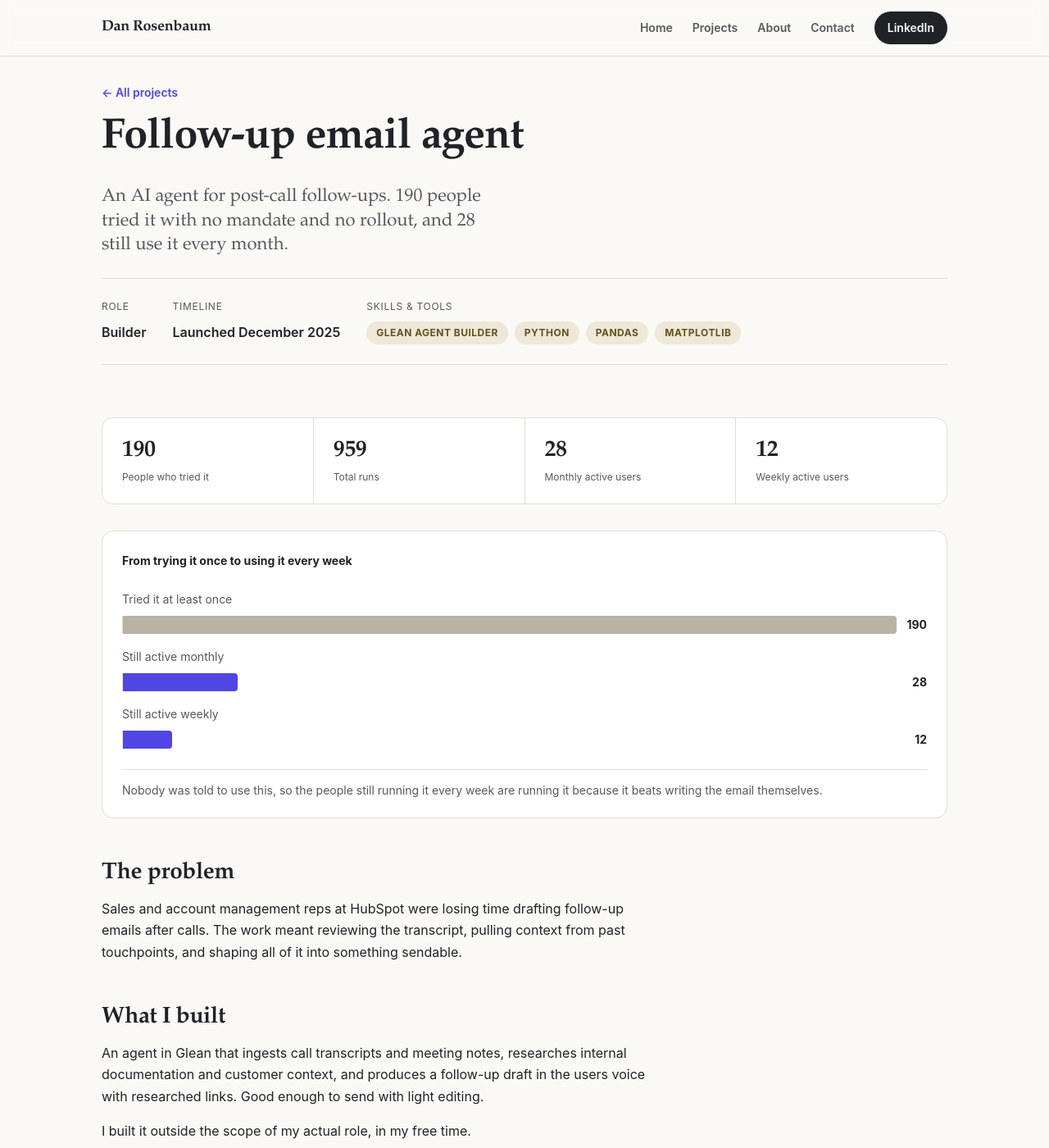
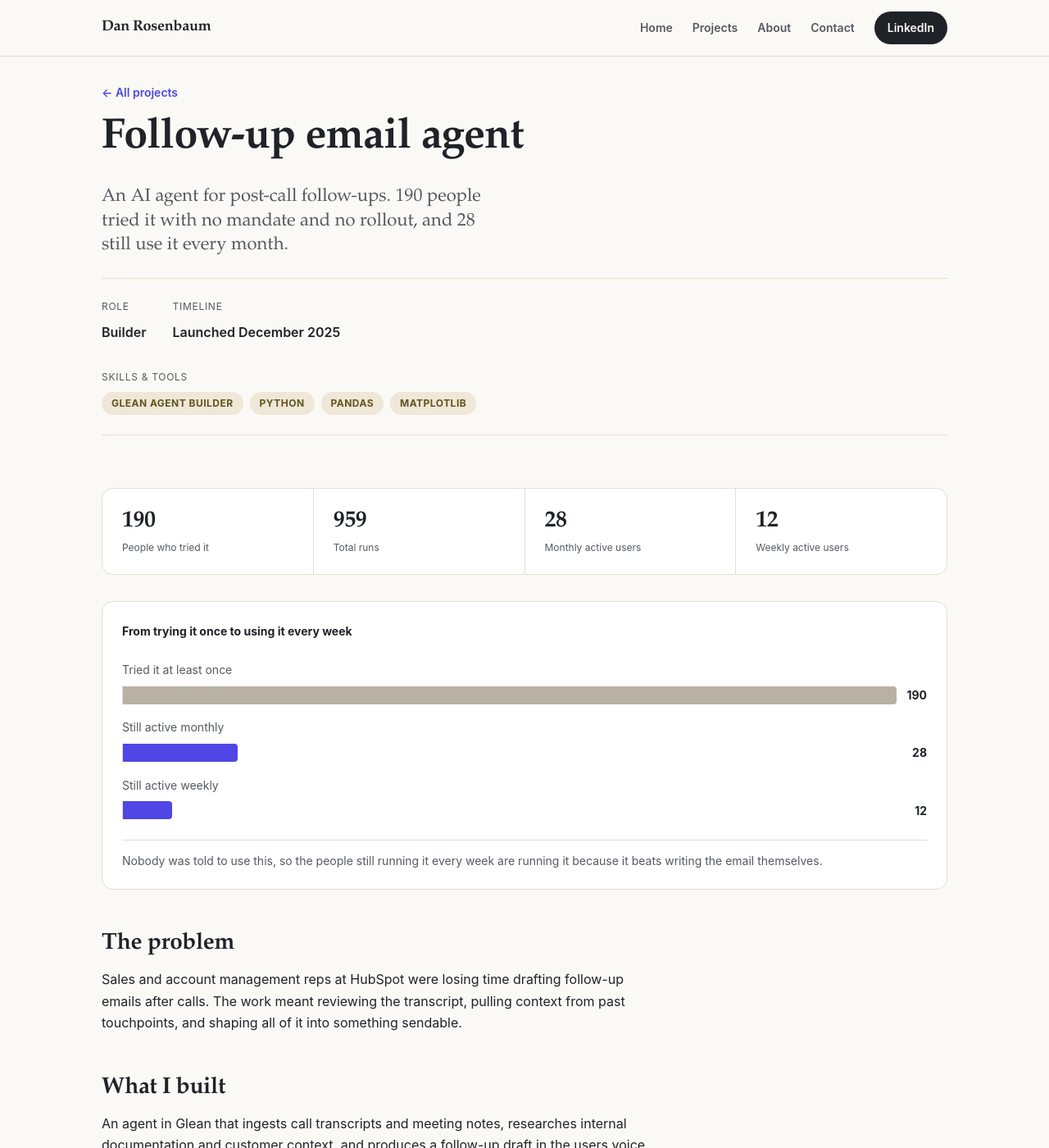
Before and after one commit to drosenbaum1794/portfolio, a Jekyll site: the page built from _projects/followup-email-agent.md, in a window 1280 px wide and 1400 px high. Shown: the whole window at 82% size. Built offline with Jekyll 4.4.1, drawn with Linux system fonts in a browser that asks for light colours.

Commit message:
Give Skills & Tools its own row on every project
The meta block is a wrapping flex row, so Skills only dropped below Role
and Timeline when the content happened to be too wide to fit. Two of the
five pages sat on a single line, and any of them would flip layout partway
through a window resize.

Matched on the tag list rather than a child position, so it still behaves
on a project that has no skills to list.

Co-Authored-By: Claude Opus 5 <noreply@anthropic.com>

```diff
--- a/assets/css/main.scss
+++ b/assets/css/main.scss
@@ -619,6 +619,12 @@ ul { margin: 0; padding: 0; list-style: none; }
   border-top: 1px solid var(--color-border);
   border-bottom: 1px solid var(--color-border);
 }
+/* Skills always takes its own row. Left to wrap on its own it only dropped
+   below Role and Timeline when the text happened to be too wide for the
+   container, so pages disagreed with each other and a page flipped layout
+   as the window resized. Matched on the tag list rather than a position,
+   so it still behaves when a project has no skills to show. */
+.project__meta > div:has(.tag-list) { flex-basis: 100%; }
 .project__meta dt {
   font-size: var(--text-xs);
   text-transform: uppercase;
```
